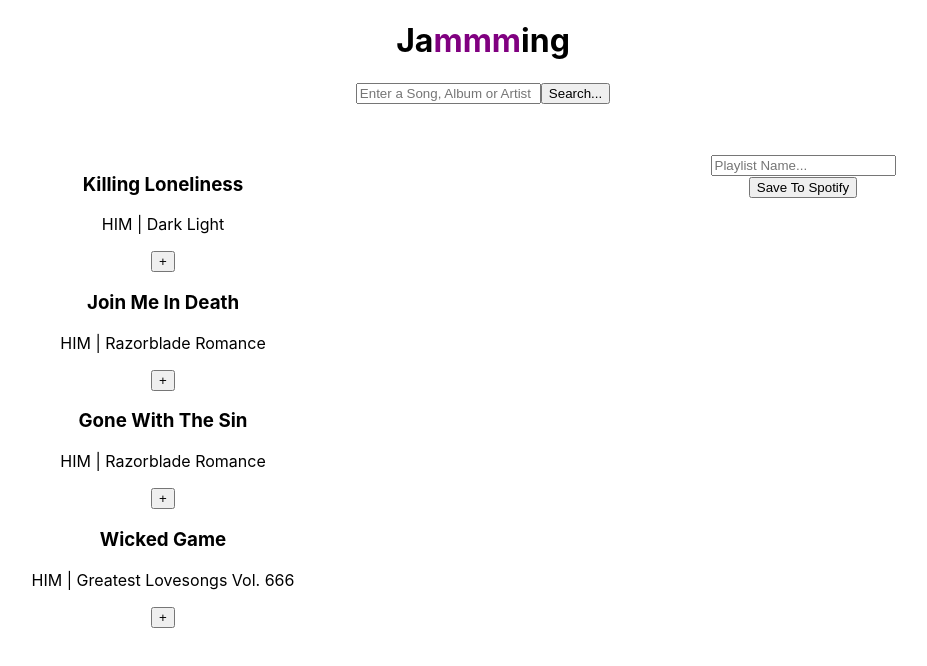
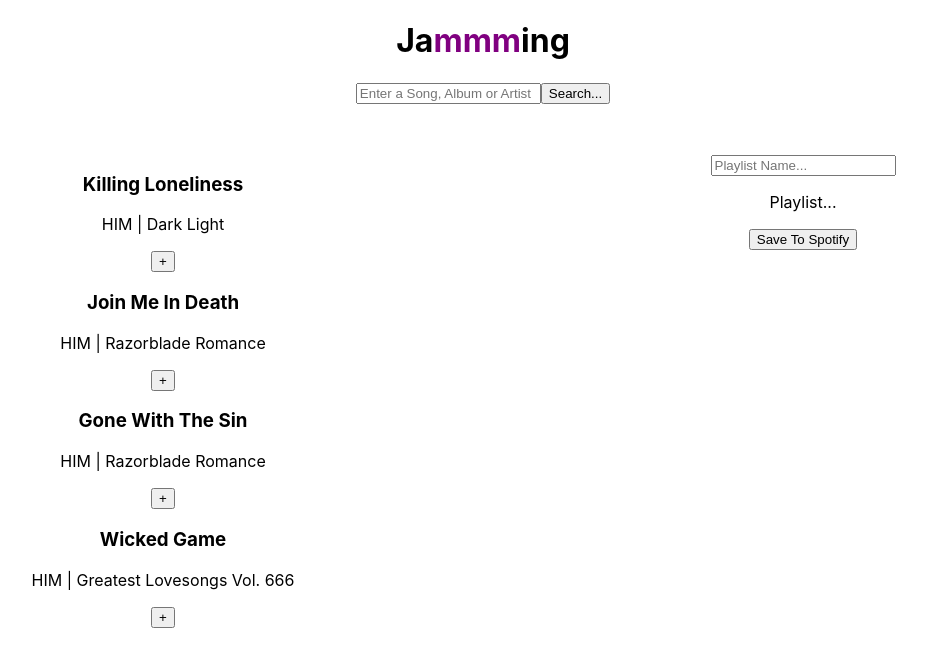
Before and after one commit to JSteele-Dev/Jammming-Project, a React (Create React App) app: page / in a window 1280 px wide. Shown: the top 666 px of the page, without its empty margins (157-1084 px from the left). Built offline with nearby package versions, Linux system fonts and the light colour scheme.

Commit message:
add additional attributes to tracklist in playlist file

```diff
--- a/src/Components/Playlist/Playlist.js
+++ b/src/Components/Playlist/Playlist.js
@@ -9,7 +9,9 @@
     return (
         <div style={{width: '50%', marginTop: 50}}>
             <input placeholder="Playlist Name..." onChange={handleNameChange} />
-            <Tracklist userAdd={props.playlistTracks} onRemove={props.onRemove} isRemoval='true' />
+            {/* TODO: remove bottom line... only for testing purposes. */}
+            <p>{props.playlistName}</p>
+            <Tracklist playlist={props.playlistTracks} onRemove={props.onRemove} isRemoval={true} isPlaylist={true} />
             <button>Save To Spotify</button>
         </div>
     )
```
